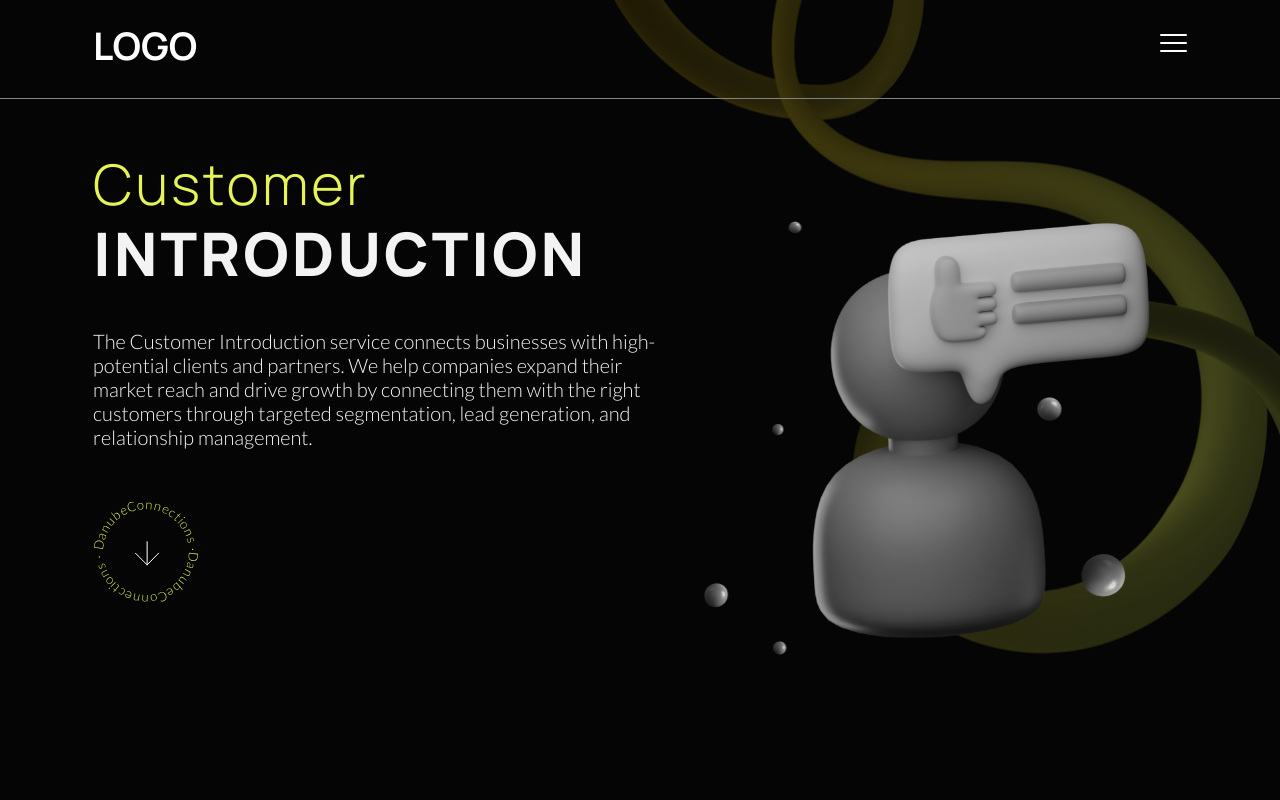
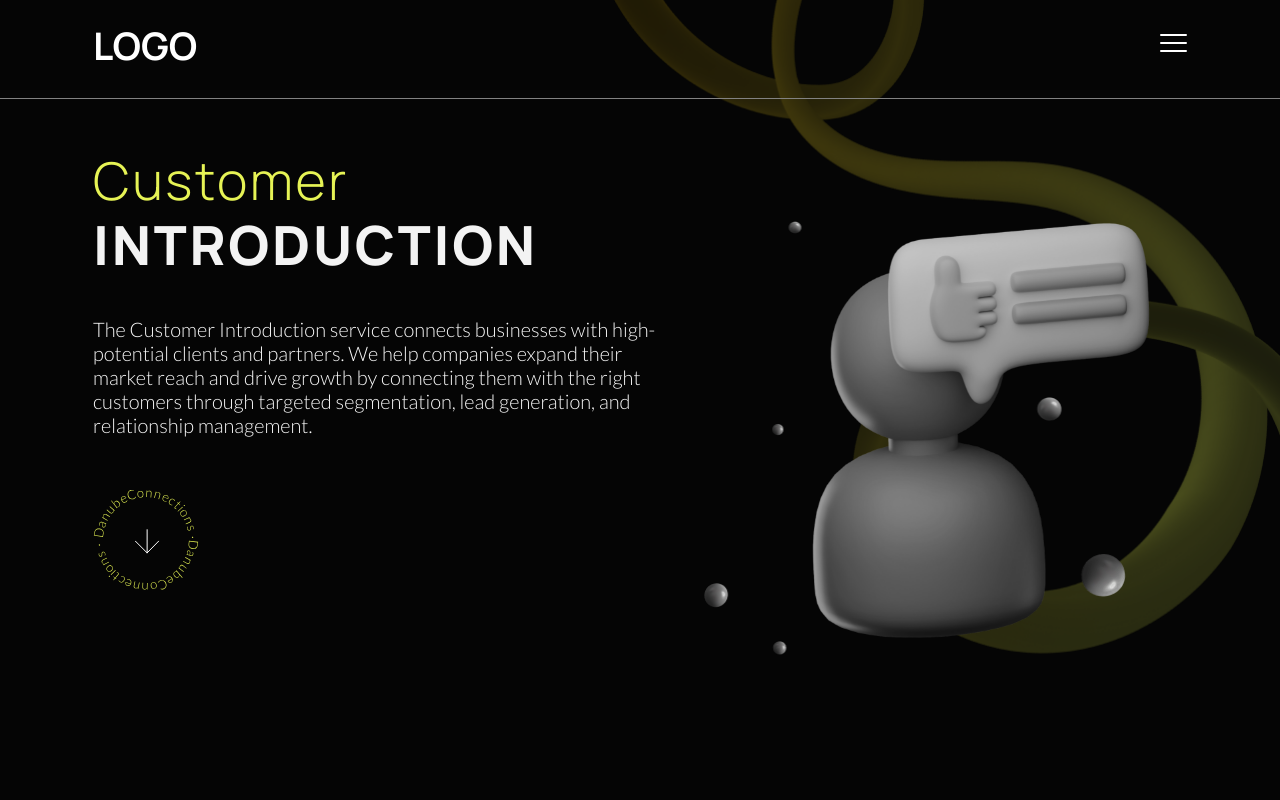
Before and after one commit to born2bemedia/danube-connections, a Next.js app: page /services/customer-introduction in a window 1280 px wide. Shown: the top 800 px of the page. Built offline with nearby package versions, Linux system fonts and the light colour scheme.

Commit message:
Fixed services hero fonts

```diff
--- a/src/styles/services.scss
+++ b/src/styles/services.scss
@@ -408,7 +408,7 @@ body {
       }
       h1 {
         color: #e6f355;
-        font-size: rem(56);
+        font-size: rem(52);
         font-weight: 300;
         line-height: 1.2;
         letter-spacing: 0.05em;
@@ -420,7 +420,7 @@ body {
         }
         span {
           color: #f3f3f3;
-          font-size: rem(60);
+          font-size: rem(54);
           font-weight: 800;
           line-height: 1.2;
           letter-spacing: 0.05em;
```
